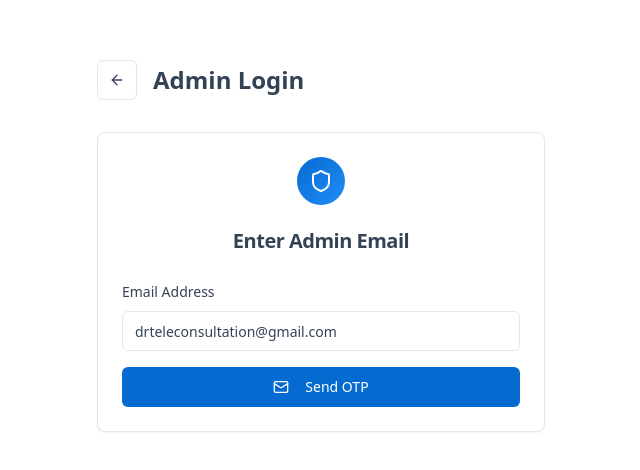
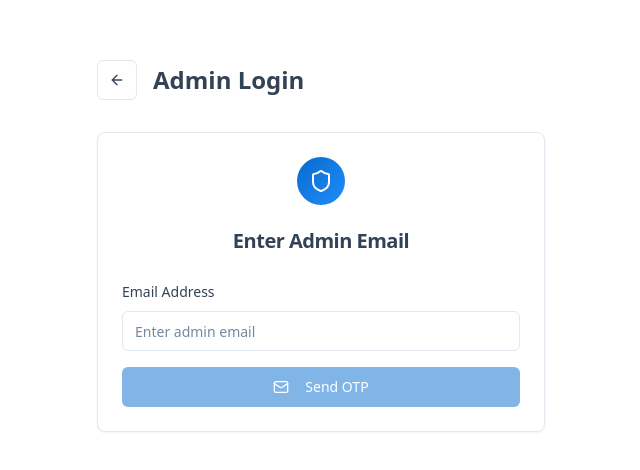
Before and after one commit to drteleconsultation-ship-it/deogade-book-connect, a React (Vite) app: page /admin-auth in a window 1280 px wide. Shown: the part 154-624 px from the top of the page, without its empty margins (319-959 px from the left). Built offline with nearby package versions, Linux system fonts and the light colour scheme.

Commit message:
Fix admin email visibility

```diff
--- a/src/pages/AdminAuth.tsx
+++ b/src/pages/AdminAuth.tsx
@@ -9,7 +9,7 @@ import { supabase } from '@/integrations/supabase/client';
 import { useToast } from '@/hooks/use-toast';
 
 const AdminAuth: React.FC = () => {
-  const [email, setEmail] = useState('drteleconsultation@gmail.com');
+  const [email, setEmail] = useState('');
   const [otp, setOtp] = useState('');
   const [step, setStep] = useState<'email' | 'otp'>('email');
   const [loading, setLoading] = useState(false);
```
